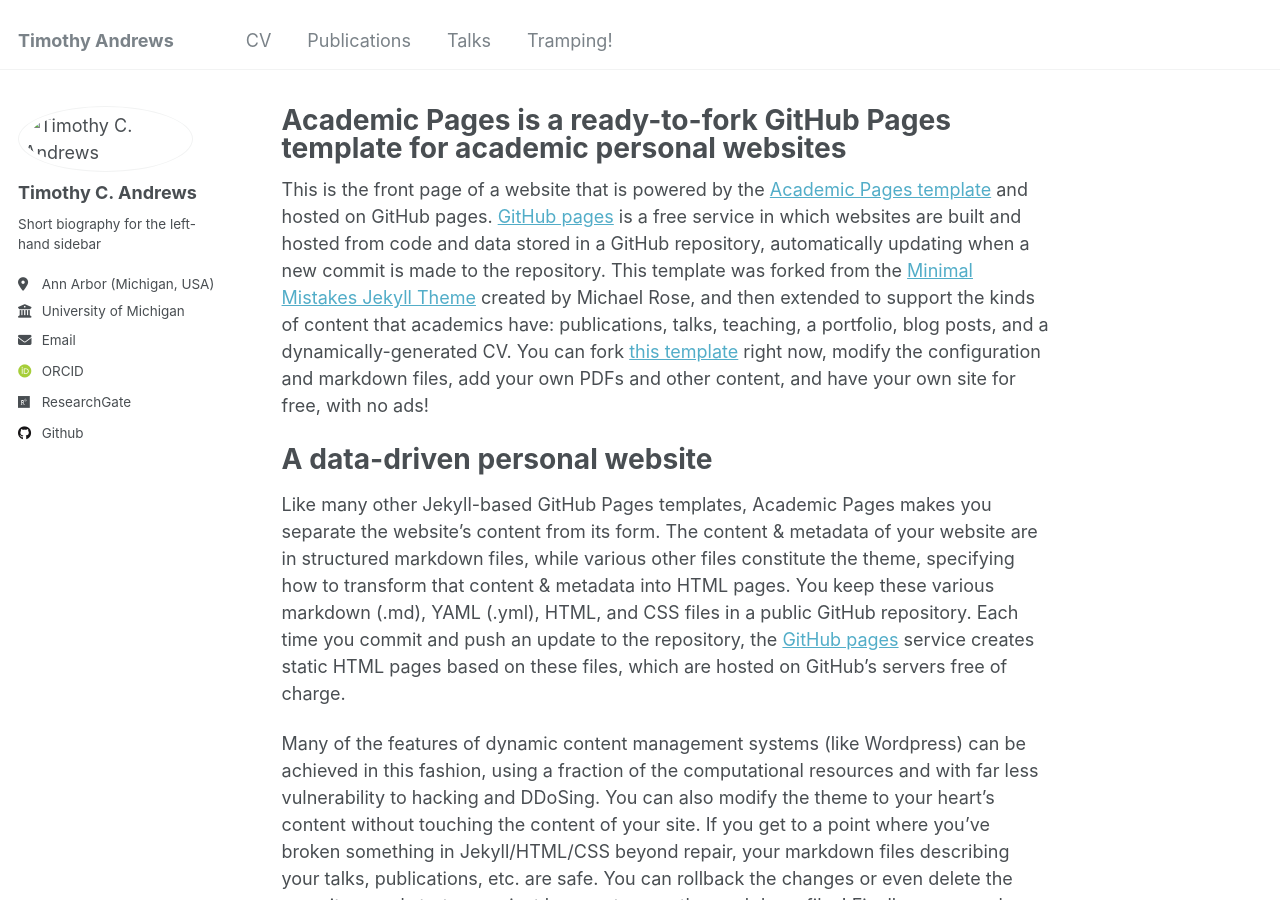
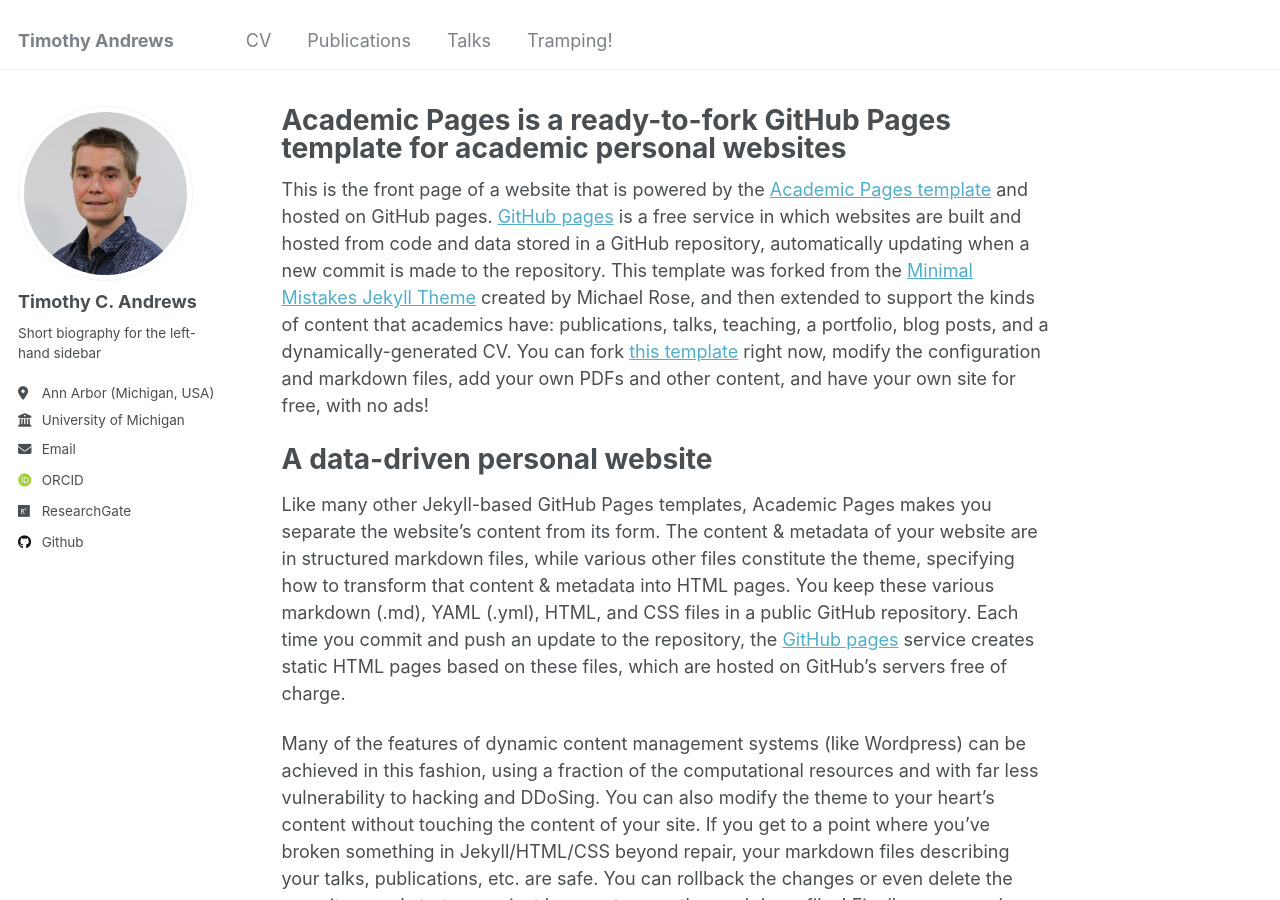
Before and after one commit to ta440/ta440.github.io, a Jekyll site: the page built from _pages/about.md, in a window 1280 px wide and 900 px high. Built offline with Jekyll 4.4.1, drawn with Linux system fonts in a browser that asks for light colours; some web fonts are replaced.

Commit message:
Update _config.yml

```diff
--- a/_config.yml
+++ b/_config.yml
@@ -21,7 +21,7 @@ repository               : "academicpages/academicpages.github.io"
 #               Additional customization can be done by editing /_includes/author-profile.html
 author:
   # Biographic information
-  avatar           : "TimAndrews_photo_25_10_24.png"
+  avatar           : "TimAndrews_photo_25_10_24.jpg"
   name             : "Timothy C. Andrews"
   pronouns         : # example: "she/her"
   bio              : "Short biography for the left-hand sidebar"
```
